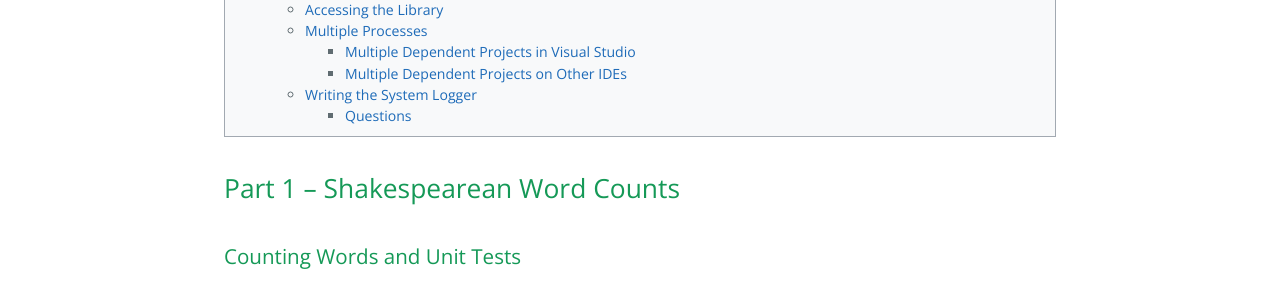
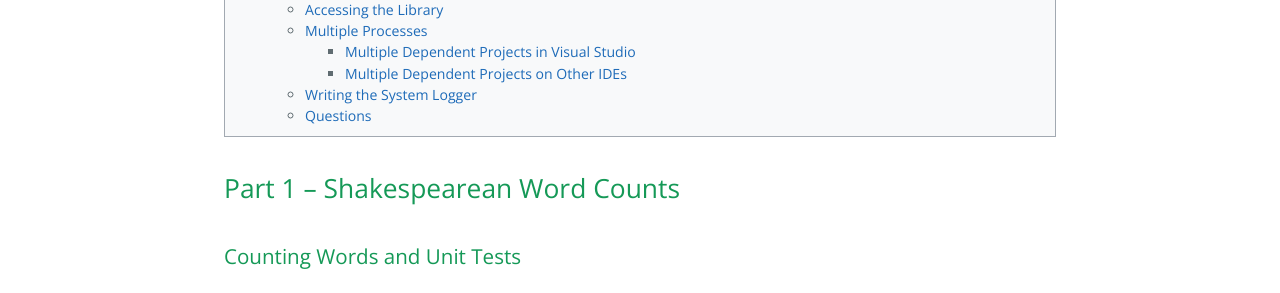
Before and after one commit to cpen333/cpen333.github.io, a Jekyll site: the page built from _labs/mutex.md, in a window 1280 px wide. Shown: the part 1123-1416 px from the top of the page. Built offline with Jekyll 4.4.1, drawn with Linux system fonts in a browser that asks for light colours.

````diff
--- a/_labs/mutex.md
+++ b/_labs/mutex.md
@@ -615,7 +615,7 @@ cpen333::process::mutex::unlink("system_logger");
 ```
 to *unlink* it before your code will run again.
 
-#### Questions
+### Questions
 
 1. What happens if you don't use a mutex to enforce mutual exclusion?
 2. What is the smallest section of code that needs to be guarded?
````
